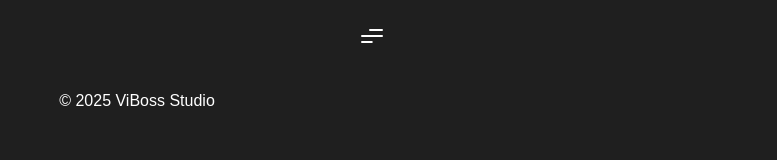
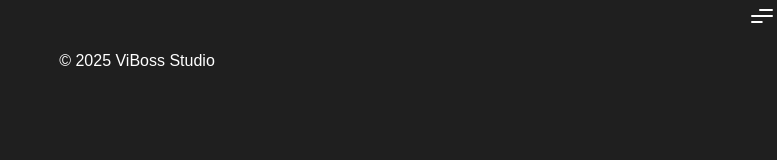
Before and after one commit to dhungx/ViBoss_Games, a plain HTML site: page index.html in a window 1280 px wide. Shown: the whole page, without its empty margins (503-1280 px from the left). Drawn offline with Linux system fonts and the light colour scheme.

Commit message:
Update styles.css

```diff
--- a/css/styles.css
+++ b/css/styles.css
@@ -14,9 +14,6 @@ body {
 }
 
 .menu {
-    max-width: 500px;
-    margin: 0 auto;
-    padding: 20px;
     text-align: right;
 }
 
```
